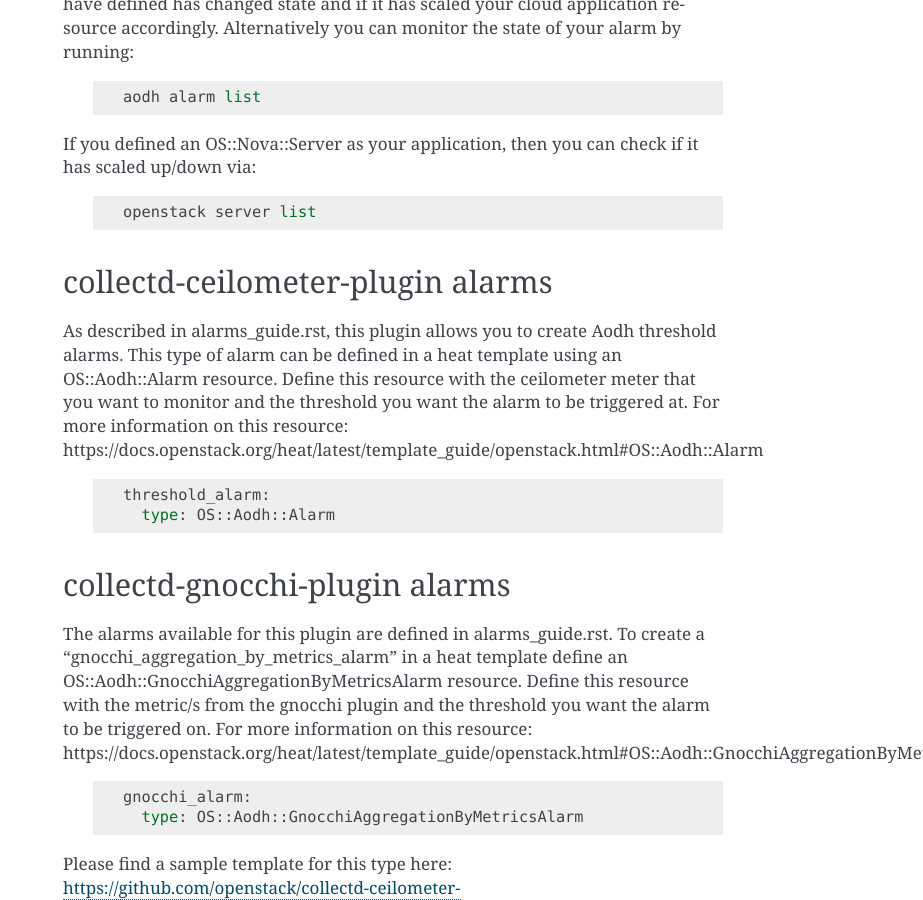
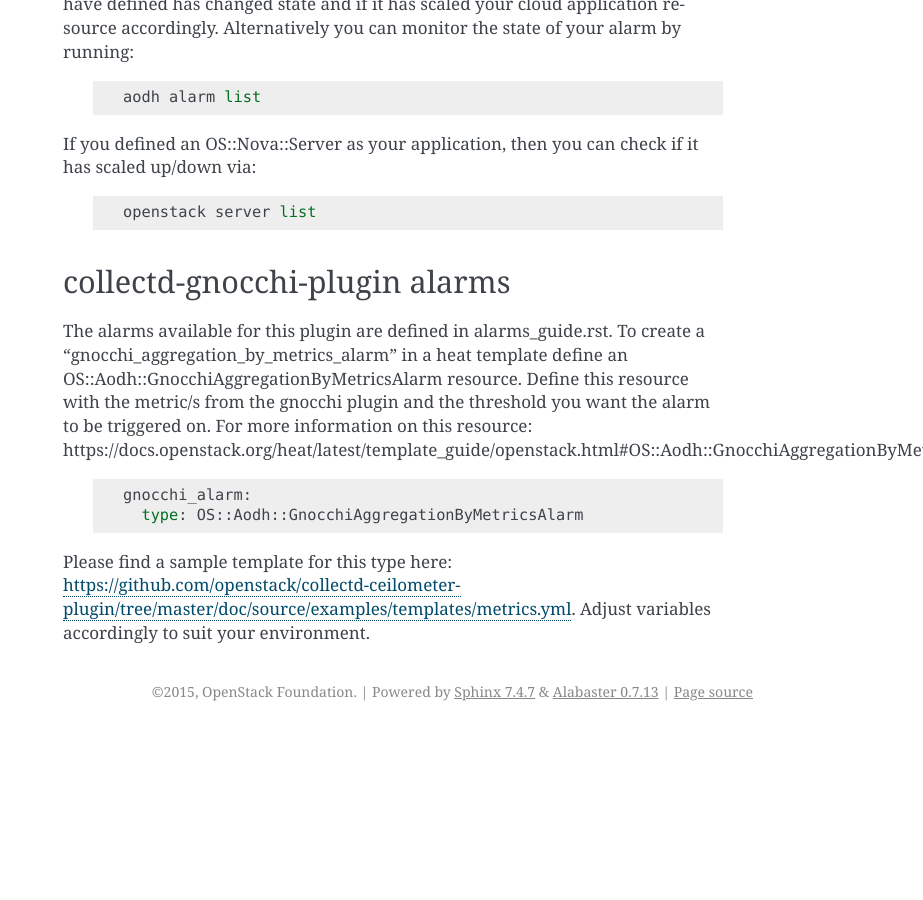
Before and after one commit to openstack-archive/collectd-openstack-plugins, a Sphinx documentation site: the page built from doc/source/heat_scaling_guide.rst, in a window 1280 px wide and 900 px high, scrolled down 1638 px. Shown: the whole window, without its empty margins (357-1280 px from the left). Built offline with Sphinx 7.4.7, drawn with Linux system fonts in a browser that asks for light colours; after the commit the page ends 2369 px from its top, so only the background shows below that; some of the changed text lies outside the part shown.

Commit message:
Remove section collectd-openstack-plugins alarms
Change-Id: I2c18bf8edd87a2fe7489a3916518a5eb3407148c
closes-bug:#1729033

```diff
--- a/doc/source/heat_scaling_guide.rst
+++ b/doc/source/heat_scaling_guide.rst
@@ -38,7 +38,7 @@ policies.
        The collectd-gnocchi plugin only supports certain types of Aodh alarms.
        Please find a list of these options in:
 
-https://github.com/openstack/collectd-ceilometer-plugin/blob/master/doc/source/alarms_guide.rst.
+https://github.com/openstack/collectd-ceilometer-plugin/blob/master/doc/source/alarms_guide.rst
 
 
 Creating a heat template for auto-scaling
@@ -125,23 +125,6 @@ it has scaled up/down via:
     openstack server list
 
 
-collectd-ceilometer-plugin alarms
----------------------------------
-
-As described in alarms_guide.rst, this plugin allows you to create Aodh
-threshold alarms. This type of alarm can be defined in a heat template using
-an OS::Aodh::Alarm resource.
-Define this resource with the ceilometer meter that you want to monitor and
-the threshold you want the alarm to be triggered at.
-For more information on this resource:
-https://docs.openstack.org/heat/latest/template_guide/openstack.html#OS::Aodh::Alarm
-
-  ::
-
-    threshold_alarm:
-      type: OS::Aodh::Alarm
-
-
 collectd-gnocchi-plugin alarms
 ------------------------------
 
```
Also changed, not shown: doc/source/examples/templates/threshold.yml (deleted, +0 -59 lines).
